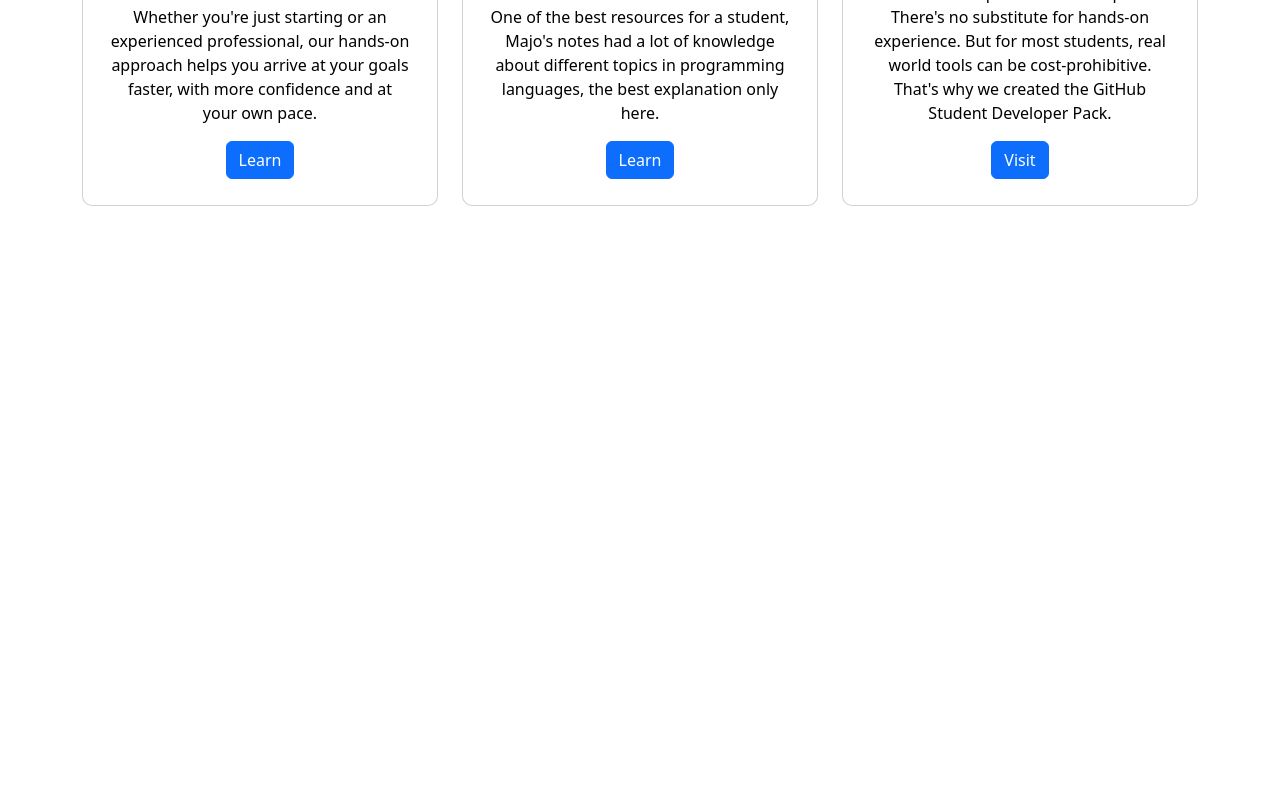
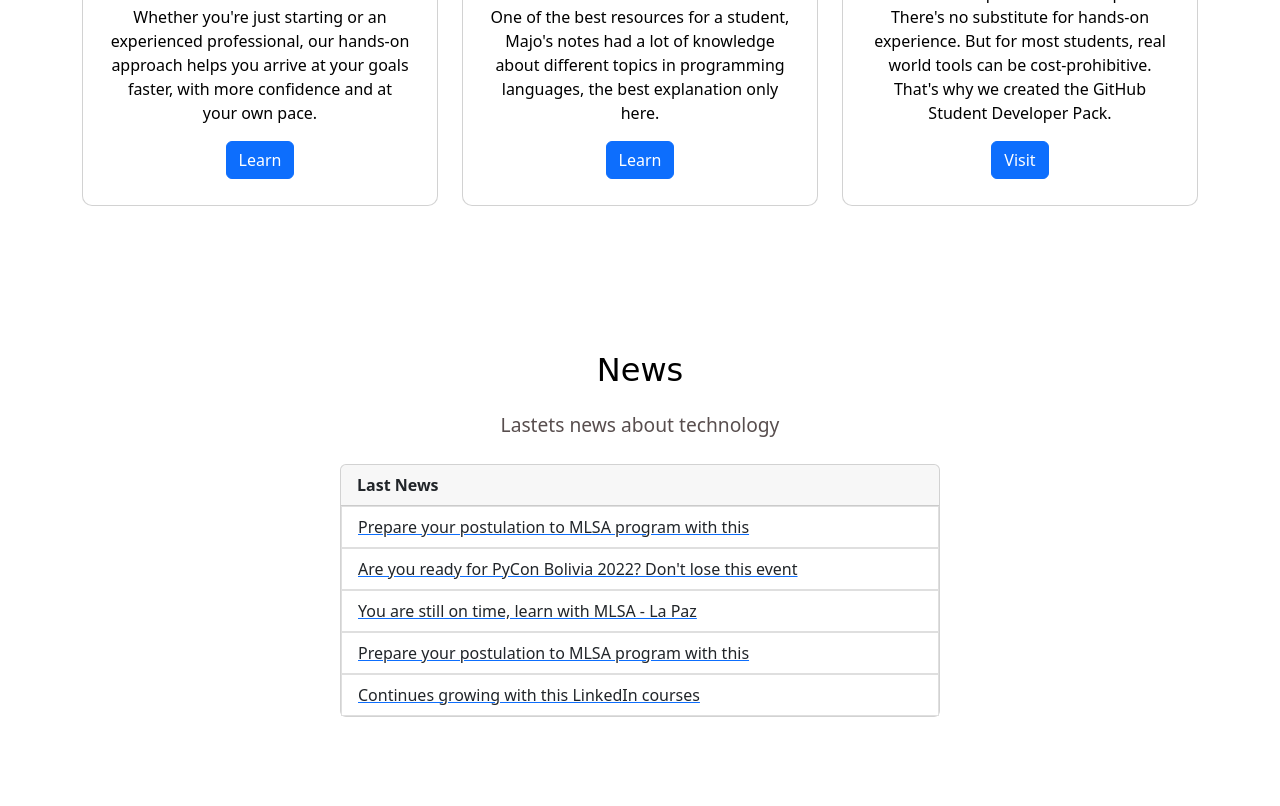
Before and after one commit to AASG2003/Bootstrap, a plain HTML site: page Proyecto/index.html in a window 1280 px wide. Shown: the part 3001-3807 px from the top of the page. Before the commit the page ends 3307 px from the top, so only its background shows below. Drawn offline with nearby package versions, Linux system fonts and the light colour scheme; a web font is replaced by a local one.

Commit message:
Adding news section

```diff
--- a/Proyecto/index.html
+++ b/Proyecto/index.html
@@ -222,10 +222,54 @@
     </section>
 
     <!-- news -->
+    <section id="News" class="news justify-content-start">
+      <h2 class="title-section black-text">News</h2>
+      <h3 class="description-section">Lastets news about technology</h3>
+      <div class="card">
+        <div class="card-header">
+          Last News
+        </div>
+        <ul class="list-group list-group-flush">
+          <a href="https://www.facebook.com/photo/?fbid=508846214597704&set=a.451902323625427" target="_blank" rel="nooponer noreferrer">
+            <li class="list-group-item">
+              Prepare your postulation to MLSA program with this
+            </li>
+          </a>
+          <a href="https://www.facebook.com/pyconbolivia/posts/pfbid0i4pM6LM4vcsifCvhhBeuZ4S768mBqMBbPv19jbUQ67ikYEKXuhZkjsvX28GbK1fol" target="_blank" rel="nooponer noreferrer">
+            <li class="list-group-item">
+              Are you ready for PyCon Bolivia 2022? Don't lose this event
+            </li>
+          </a>
+          <a href="https://www.facebook.com/MSFTStudentAmbassadorsLaPaz/posts/pfbid02p31dgLKNb2DhWSVVheYDNaprcQ7PCepAf1FD4KT2tZ2ETh1ZFMRPVQpbsGBk1AEhl target="_blank" rel="nooponer noreferrer">
+            <li class="list-group-item">
+              You are still on time, learn with MLSA - La Paz
+            </li>
+          </a>
+          <a href="https://www.facebook.com/photo/?fbid=508846214597704&set=a.451902323625427" target="_blank" rel="nooponer noreferrer">
+            <li class="list-group-item">
+              Prepare your postulation to MLSA program with this
+            </li>
+          </a>
+          <a href="https://opportunity.linkedin.com/es-es/skills-for-in-demand-jobs" target="_blank" rel="nooponer noreferrer">
+            <li class="list-group-item">
+              Continues growing with this LinkedIn courses
+            </li>
+          </a>
+        </ul>
+      </div>
+    </section>
 
-    <section>
+    <!-- contact -->
+    <section class="contact dark-section">
+      <div class="container">
+        <div class="container text-center d-flex justify-content-evenly">
+          <div class="row">
 
+          </div>
+        </div>
+      </div>
     </section>
+
     <script src="https://cdn.jsdelivr.net/npm/bootstrap@5.2.2/dist/js/bootstrap.bundle.min.js" integrity="sha384-OERcA2EqjJCMA+/3y+gxIOqMEjwtxJY7qPCqsdltbNJuaOe923+mo//f6V8Qbsw3" crossorigin="anonymous"></script>
   </body>
 </html>
--- a/Proyecto/style.css
+++ b/Proyecto/style.css
@@ -156,7 +156,7 @@ h1{
     margin-bottom: 20px;
 }
 
-.card{
+.resource .card{
     height: 100%;
     width: 100%;
     padding: 10px;
@@ -165,18 +165,34 @@ h1{
     transition: all 0.2s ease-in;
 }
 
-.card img{
+.resource .card img{
     max-width: 150px;
     max-height: 200px;
     border-radius: 50%;
 }
 
-.card:hover{
+.resource .card:hover{
     color: white;
     background-color: #1b1b32;
 }
 
+/* news */
 
+.news{
+    min-height: 500px;
+    padding: 30px;
+
+}
+
+.news .card{
+    width: 80%;
+    max-width: 600px;
+    margin: 20px;
+}
+
+.news .card-header{
+    font-weight: bold;
+}
 
 /* Adaptable (responsive) */
 @media screen and (max-width: 767px) {
```
